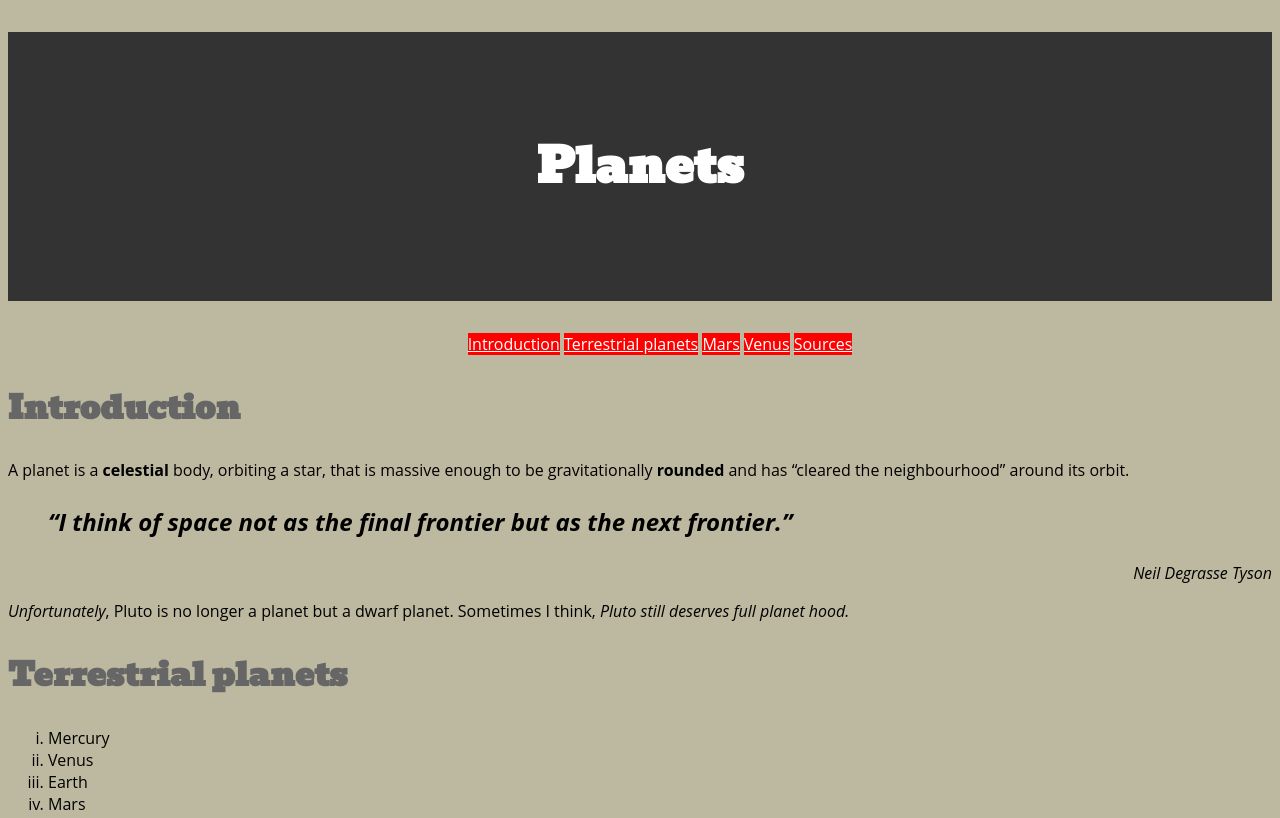
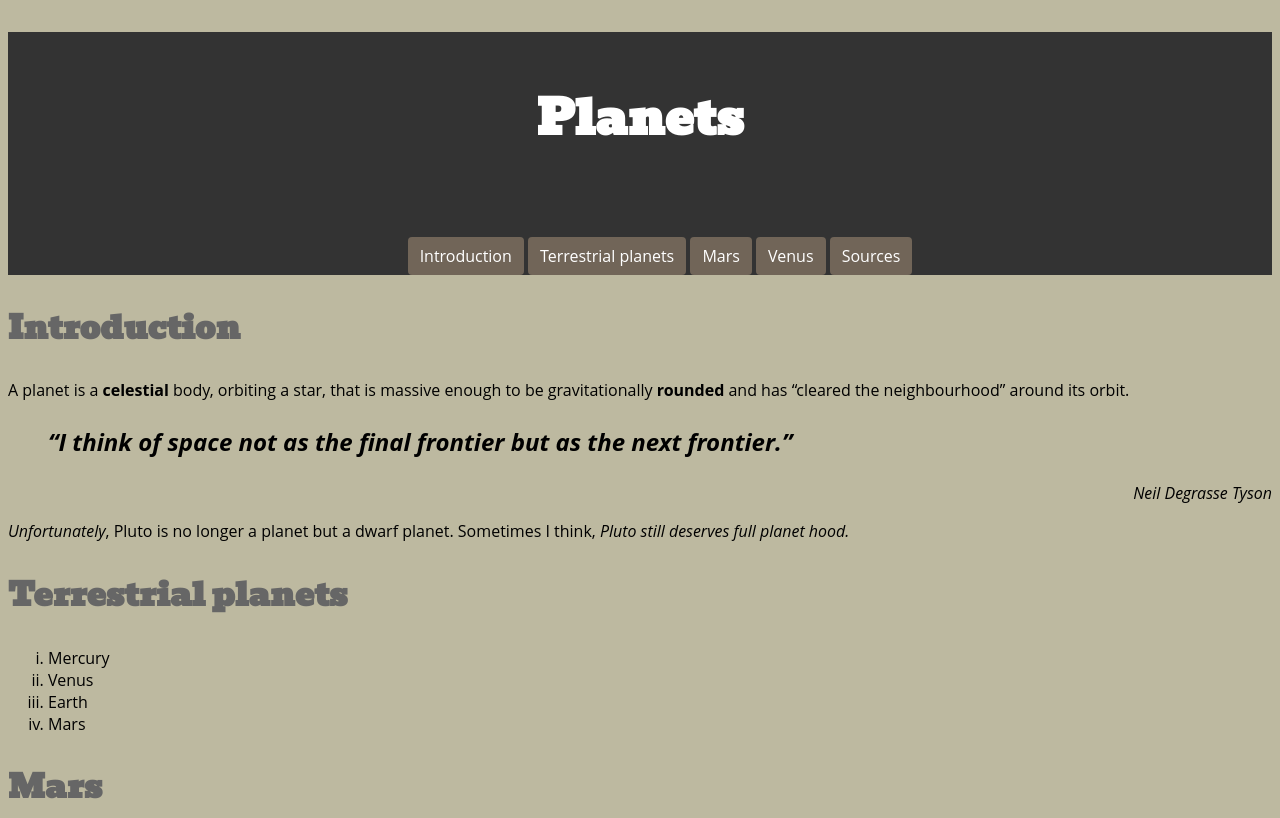
Before and after one commit to kaybow/dsn1674-assignment-4, a plain HTML site: page index.html in a window 1280 px wide. Shown: the top 818 px of the page. Drawn offline with Linux system fonts and the light colour scheme.

Commit message:
H1 background padding

```diff
--- a/css/main.css
+++ b/css/main.css
@@ -9,8 +9,7 @@ h1 {
 	font-family: 'Bevan', cursive;
 	color: #fff;
 	text-align: center;
-	background-color: #333;
-	padding: 2em 3em;
+	padding: 1em 1em;
 }
 
 h2 {
@@ -40,7 +39,7 @@ ol {
 
 a{
 	color: white;
-	background-color: red;
+	background-color: #716558;
 	display: block;
 }
 
@@ -57,6 +56,17 @@ nav li {
 	display: inline-block;
 }
 
+nav a {
+	display: inline-block;
+	padding: 0.5em 0.75em;
+	text-decoration: none;
+	border-radius: 4px;
+}
+
 .planetlist {
 	list-style-type: lower-roman;
 }
+
+header {
+	background-color: #333;
+}
```
Also changed, not shown: index.html (+1 -1 lines).
